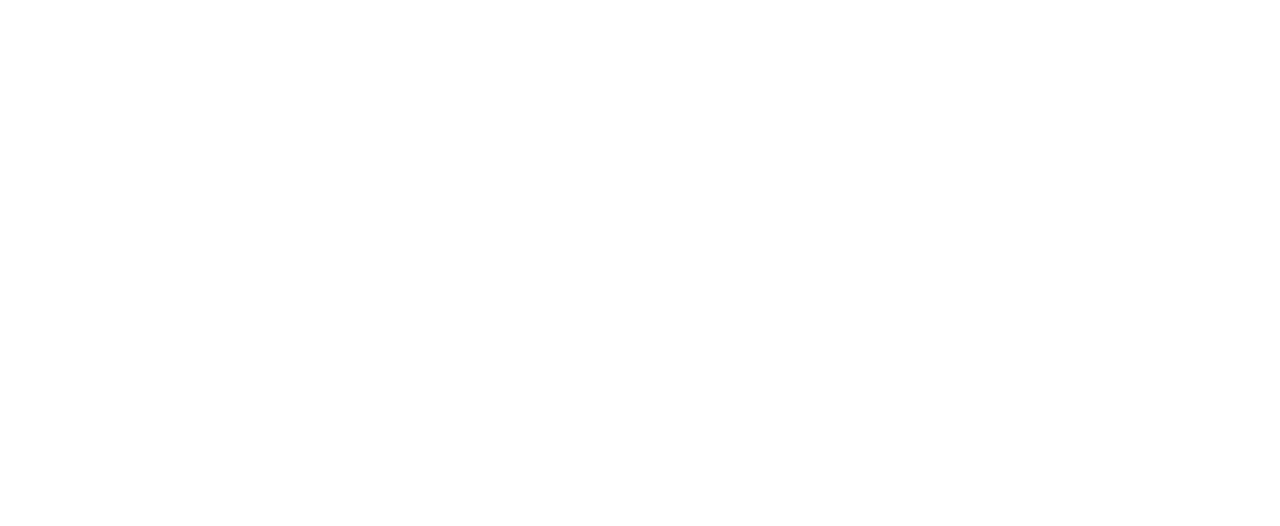
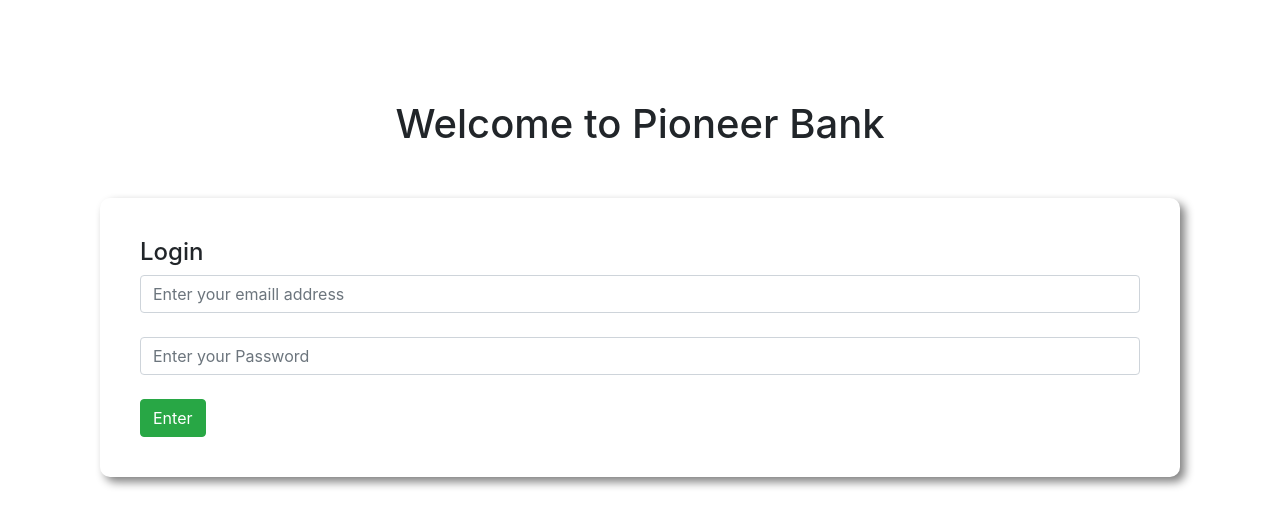
Before and after one commit to kawsarG/bank-interface, a plain HTML site: page index.html in a window 1280 px wide. Drawn offline with nearby package versions, Linux system fonts and the light colour scheme.

Commit message:
login area

```diff
--- a/index.html
+++ b/index.html
@@ -11,7 +11,17 @@
 </head>
 
 <body>
-
+    <div id="login-area">
+        <h1 class="text-center">Welcome to Pioneer Bank</h1>
+        <div class="submit-area">
+            <h4>Login</h4>
+            <input type="email" class="form-control" placeholder="Enter your emaill address">
+            <br>
+            <input type="password" name="" id="" class="form-control" placeholder="Enter your Password">
+            <br>
+            <button class="btn btn-success">Enter</button>
+        </div>
+    </div>
 
 
     <script src="https://code.jquery.com/jquery-3.4.1.slim.min.js"
--- a/style.css
+++ b/style.css
@@ -0,0 +1,9 @@
+body{
+    padding: 100px;
+}
+.submit-area{
+    padding: 40px;
+    margin-top: 50px;
+    border-radius: 10px;
+    box-shadow: 5px 5px 10px gray;
+}
```
